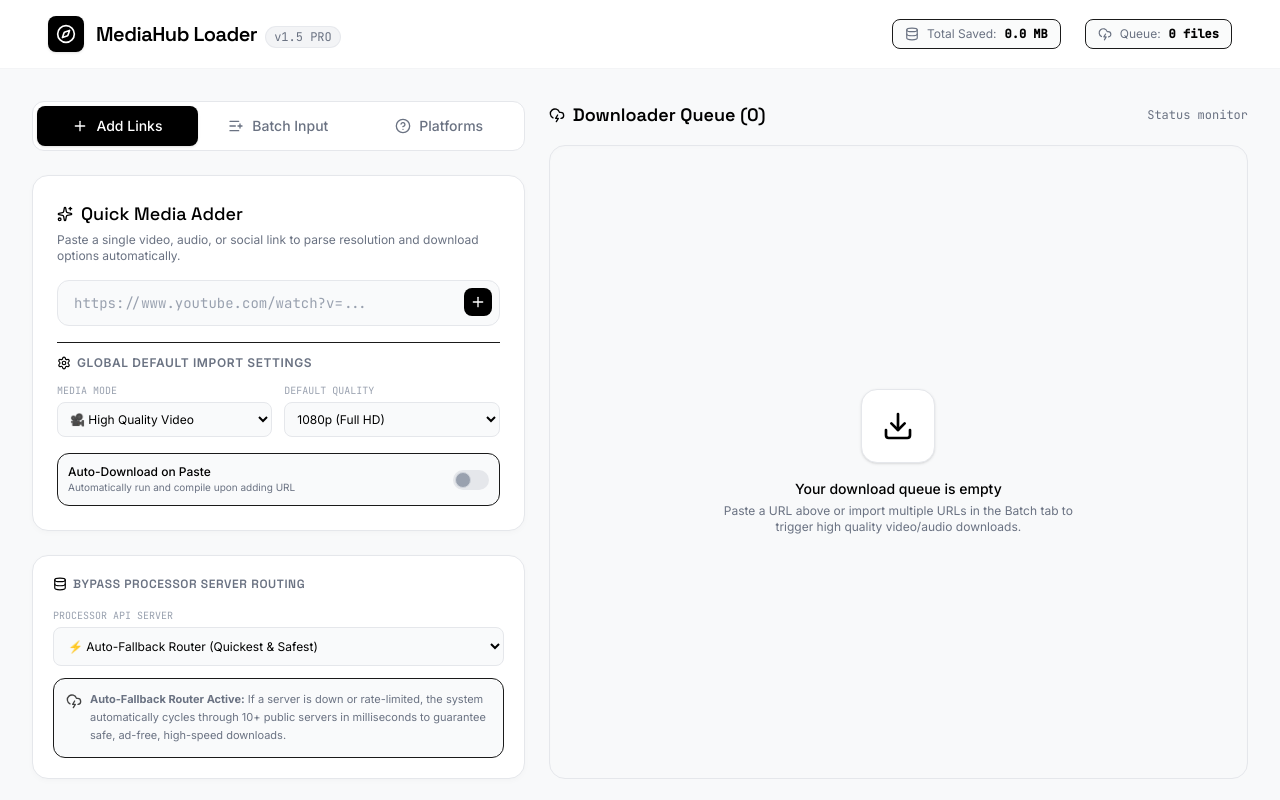
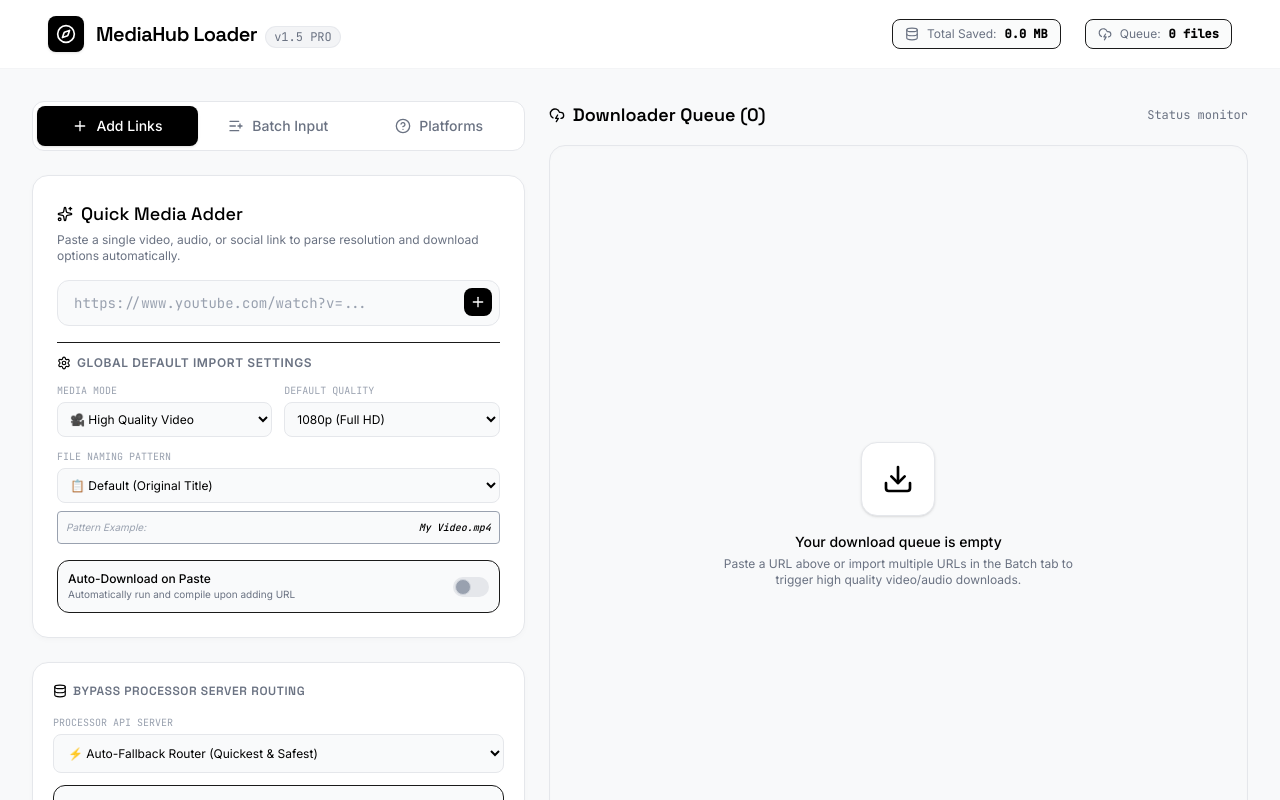
Before and after one commit to ottus23/MediaHub-Loader-by-OTTus, a React (Vite) app: page / in a window 1280 px wide. Shown: the top 800 px of the page. Built offline with nearby package versions, Linux system fonts and the light colour scheme.

Commit message:
feat: add dynamic file naming pattern support
Implement persistent naming patterns and auto-update file names for existing download jobs when the pattern configuration changes.

```diff
--- a/src/App.tsx
+++ b/src/App.tsx
@@ -55,6 +55,11 @@
     return localStorage.getItem("mediahub_custom_server_url") || "";
   });
 
+  // Load initial naming pattern from localStorage
+  const [namingPattern, setNamingPattern] = useState<string>(() => {
+    return localStorage.getItem("mediahub_naming_pattern") || "default";
+  });
+
   // Save changes to localStorage
   useEffect(() => {
     localStorage.setItem("mediahub_selected_server", selectedServer);
@@ -63,6 +68,23 @@
   useEffect(() => {
     localStorage.setItem("mediahub_custom_server_url", customServerUrl);
   }, [customServerUrl]);
+
+  useEffect(() => {
+    localStorage.setItem("mediahub_naming_pattern", namingPattern);
+  }, [namingPattern]);
+
+  // Update existing parsed filenames when the naming pattern changes
+  useEffect(() => {
+    setJobs(prev => prev.map(j => {
+      if (j.title && j.title !== "Analyzing Link...") {
+        return {
+          ...j,
+          fileName: generateFileName(j.title, j.options, j.source)
+        };
+      }
+      return j;
+    }));
+  }, [namingPattern]);
 
   // Global settings for batch processing
   const [settings, setSettings] = useState<GlobalSettings>({
@@ -230,7 +252,7 @@
             fileType: meta.fileType || j.fileType,
             duration: meta.duration || 0,
             sizeBytes,
-            fileName: generateFileName(meta.title || "Untitled Media", j.options)
+            fileName: generateFileName(meta.title || "Untitled Media", j.options, meta.source || "Web Link")
           };
         }
         return j;
@@ -250,13 +272,58 @@
     }
   };
 
+  // Helper to get formatted date
+  const getFormattedDate = (): string => {
+    const d = new Date();
+    const year = d.getFullYear();
+    const month = String(d.getMonth() + 1).padStart(2, '0');
+    const day = String(d.getDate()).padStart(2, '0');
+    return `${year}-${month}-${day}`;
+  };
+
+  // Helper to get epoch timestamp
+  const getTimestamp = (): string => {
+    return String(Math.floor(Date.now() / 1000));
+  };
+
   // Helper to generate sanitized output file name
-  const generateFileName = (title: string, options: DownloadOptions): string => {
-    const sanitized = title.replace(/[/\\?%*:|"<>]/g, "").substring(0, 60).trim();
+  const generateFileName = (title: string, options: DownloadOptions, source?: string): string => {
+    let sanitized = title.replace(/[/\\?%*:|"<>]/g, "").substring(0, 60).trim();
+    if (!sanitized) {
+      sanitized = "media";
+    }
+
+    let finalTitle = sanitized;
+    const dateStr = getFormattedDate();
+    const tsStr = getTimestamp();
+
+    switch (namingPattern) {
+      case "date-prefix":
+        finalTitle = `${dateStr} - ${sanitized}`;
+        break;
+      case "timestamp-suffix":
+        finalTitle = `${sanitized} - ${tsStr}`;
+        break;
+      case "site-source-prefix":
+        const cleanSource = source && source !== "Resolving..." ? source : "Web";
+        finalTitle = `${cleanSource} - ${sanitized}`;
+        break;
+      case "slugified":
+        finalTitle = sanitized
+          .toLowerCase()
+          .replace(/[^a-z0-9]+/g, "-")
+          .replace(/(^-|-$)+/g, "");
+        if (!finalTitle) finalTitle = "media";
+        break;
+      case "default":
+      default:
+        break;
+    }
+
     if (options.isAudioOnly) {
-      return `${sanitized}.${options.audioFormat}`;
+      return `${finalTitle}.${options.audioFormat}`;
     } else {
-      return `${sanitized}.mp4`; // standard mp4 wrapper
+      return `${finalTitle}.mp4`; // standard mp4 wrapper
     }
   };
 
@@ -267,7 +334,7 @@
         const newOptions = { ...j.options, ...updates };
         const fileType = newOptions.isAudioOnly ? "audio" : "video";
         const sizeBytes = estimateFileSize(j.duration, newOptions);
-        const fileName = generateFileName(j.title, newOptions);
+        const fileName = generateFileName(j.title, newOptions, j.source);
         return {
           ...j,
           options: newOptions,
@@ -456,7 +523,7 @@
           audioFormat
         };
         const sizeBytes = estimateFileSize(j.duration, newOptions);
-        const fileName = generateFileName(j.title, newOptions);
+        const fileName = generateFileName(j.title, newOptions, j.source);
         return {
           ...j,
           options: newOptions,
@@ -623,6 +690,32 @@
                         <option value="480">480p (SD)</option>
                       </select>
                     </div>
+                  </div>
+
+                  <div className="mt-3">
+                    <label className="block text-[10px] text-gray-400 font-mono mb-1 uppercase">File Naming Pattern</label>
+                    <select
+                      value={namingPattern}
+                      onChange={(e) => setNamingPattern(e.target.value)}
+                      className="w-full bg-gray-50 border border-gray-200 rounded-lg p-2 text-xs text-black focus:outline-none focus:ring-1 focus:ring-black cursor-pointer"
+                    >
+                      <option value="default">📋 Default (Original Title)</option>
+                      <option value="date-prefix">📅 Date-Prefixed (YYYY-MM-DD - Title)</option>
+                      <option value="timestamp-suffix">⏱️ Timestamped (Title - Epoch)</option>
+                      <option value="site-source-prefix">🌐 Site-Source-Prefixed (Platform - Title)</option>
+                      <option value="slugified">🔗 Slugified Web-Safe (original-title)</option>
+                    </select>
+                  </div>
+
+                  <div className="mt-2 text-[10px] text-gray-400 italic bg-gray-50 p-2 rounded border border-gray-150 flex items-center justify-between">
+                    <span>Pattern Example:</span>
+                    <span className="font-mono text-black font-medium">
+                      {namingPattern === "default" && "My Video.mp4"}
+                      {namingPattern === "date-prefix" && `${getFormattedDate()} - My Video.mp4`}
+                      {namingPattern === "timestamp-suffix" && `My Video - ${getTimestamp()}.mp4`}
+                      {namingPattern === "site-source-prefix" && "YouTube - My Video.mp4"}
+                      {namingPattern === "slugified" && "my-video.mp4"}
+                    </span>
                   </div>
 
                   <div className="mt-4 flex items-center justify-between bg-gray-50 p-2.5 rounded-xl border border-gray-250">
@@ -958,6 +1051,12 @@
                           <span className="block text-[10px] text-gray-400 font-mono mt-0.5 truncate max-w-xs sm:max-w-md">
                             {job.url}
                           </span>
+                          {job.fileName && (
+                            <span className="inline-flex items-center space-x-1.5 text-[10px] text-gray-500 font-mono mt-1 bg-gray-50 border border-gray-150 py-0.5 px-2 rounded-md w-fit max-w-xs sm:max-w-md truncate" title={job.fileName}>
+                              <span className="w-1.5 h-1.5 rounded-full bg-black shrink-0"></span>
+                              <span className="truncate">Saved as: {job.fileName}</span>
+                            </span>
+                          )}
                         </div>
 
                         {/* Dropdowns / config options inside individual cards */}
```
